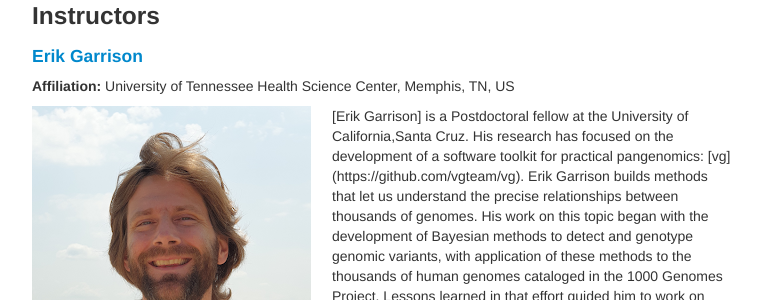
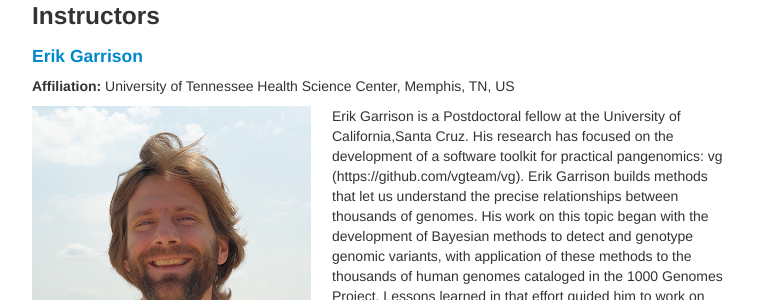
Before and after one commit to GTPB/CPANG22, a Jekyll site: the page built from index.md, in a window 1280 px wide and 900 px high, scrolled down 1788 px. Shown: the part 152-452 px from the top of the window, without its empty margins (258-1021 px from the left). Built offline with Jekyll 4.4.1, drawn with Linux system fonts in a browser that asks for light colours; our own code applies the rules of GitHub Pages for plain Markdown files; some of the changed text lies outside the part shown.

Commit message:
remove brackets

```diff
--- a/index.md
+++ b/index.md
@@ -101,7 +101,7 @@ Participants will leave with a deep understanding of pangenome methods based on
 <div style="display: inline-block">
   <img src="pages/images/instructors/Erik_Garrison_2022.png" height="324" width="279" align="left" style="margin-right: 3%; margin-bottom: 0.3em;" alt="Erik Garrison">
 
-  [Erik Garrison] is a Postdoctoral fellow at the University of California,Santa Cruz. His research has focused on the development of a software toolkit for practical pangenomics: [vg](https://github.com/vgteam/vg).
+  Erik Garrison is a Postdoctoral fellow at the University of California,Santa Cruz. His research has focused on the development of a software toolkit for practical pangenomics: vg (https://github.com/vgteam/vg).
 
   Erik Garrison builds methods that let us understand the precise relationships between thousands of genomes. His work on this topic began with the development of Bayesian methods to detect and genotype genomic variants, with application of these methods to the thousands of human genomes cataloged in the 1000 Genomes Project. Lessons learned in that effort guided him to work on unbiased methods for genome inference based on graphical models of pangenomes. In these, the genome is encoded in a graph that may represent a population sample of individuals from the same species, a metagenome, the diploid genome of a single individual, or any other useful collection of genomic sequence information. Erik have shown that this approach provides more accurate alignment of reads when it is possible to construct a high-quality pangenome, and is currently applying it to the construction of pangenome graphs for humans as part of the HPRC.
 </div>
```
